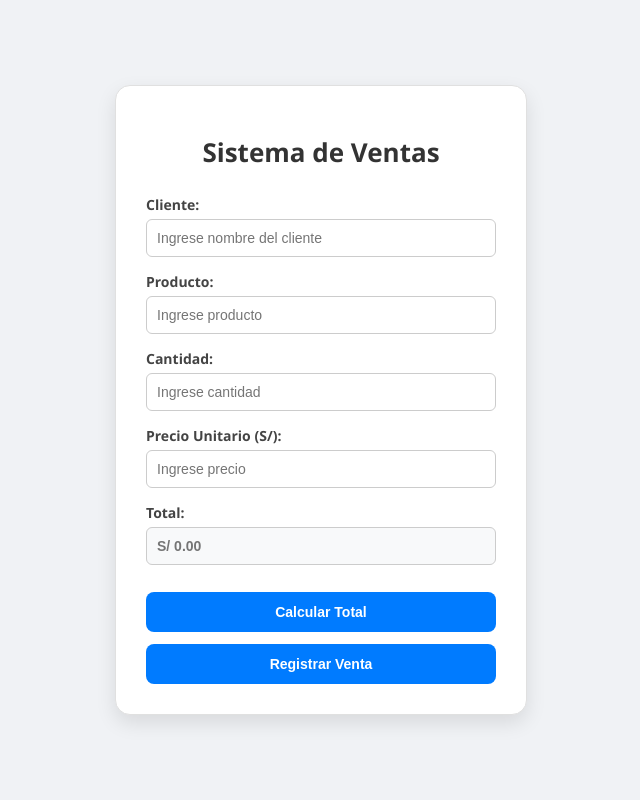
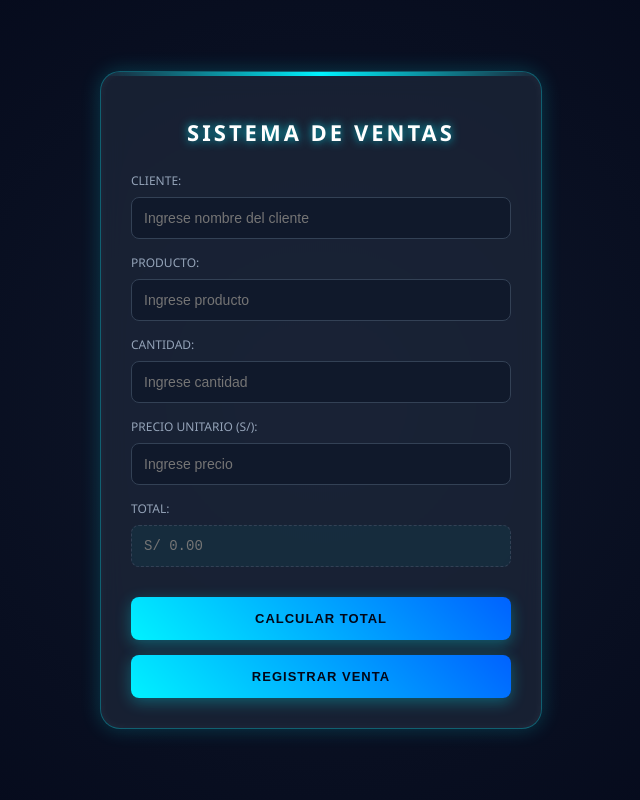
Before and after one commit to JeffersonR12/ventas-JeffersonS3, a PHP site: page / in a window 1280 px wide. Shown: the whole page, without its empty margins (319-959 px from the left). Run offline with PHP 8.4, Linux system fonts and the light colour scheme.

Commit message:
cambio en el estilo

```diff
--- a/estilos.css
+++ b/estilos.css
@@ -1,27 +1,50 @@
 body {
-    font-family: 'Segoe UI', Tahoma, Geneva, Verdana, sans-serif;
-    background-color: #f0f2f5;
+    /* Fondo con un degradado profundo y oscuro */
+    background: radial-gradient(circle, #0f172a 0%, #020617 100%);
+    font-family: 'Orbitron', 'Segoe UI', sans-serif; /* Fuente futurista opcional */
     display: flex;
     justify-content: center;
     align-items: center;
     height: 100vh;
     margin: 0;
+    color: #00f2ff;
 }
 
 .container {
-    background-color: #ffffff;
+    /* Efecto Glassmorphism */
+    background: rgba(30, 41, 59, 0.7);
+    backdrop-filter: blur(12px);
+    -webkit-backdrop-filter: blur(12px);
     padding: 30px;
-    border-radius: 15px;
-    box-shadow: 0 8px 20px rgba(0,0,0,0.1);
-    width: 350px;
-    border: 1px solid #e0e0e0;
+    border-radius: 20px;
+    /* Resplandor exterior de neón */
+    box-shadow: 0 0 20px rgba(0, 242, 255, 0.2), inset 0 0 10px rgba(255, 255, 255, 0.05);
+    width: 380px;
+    border: 1px solid rgba(0, 242, 255, 0.3);
+    position: relative;
+    overflow: hidden;
+}
+
+/* Detalle decorativo: una línea brillante arriba */
+.container::before {
+    content: "";
+    position: absolute;
+    top: 0;
+    left: 0;
+    width: 100%;
+    height: 4px;
+    background: linear-gradient(90deg, transparent, #00f2ff, transparent);
 }
 
 h1 {
     text-align: center;
-    color: #333;
+    color: #fff;
+    text-transform: uppercase;
+    letter-spacing: 3px;
     margin-bottom: 25px;
-    font-size: 26px;
+    font-size: 22px;
+    /* Efecto de texto brillante */
+    text-shadow: 0 0 10px rgba(0, 242, 255, 0.8);
 }
 
 .form-group {
@@ -30,50 +53,63 @@ h1 {
 
 label {
     display: block;
-    font-weight: 600;
-    margin-bottom: 5px;
-    color: #444;
-    font-size: 14px;
+    font-weight: 500;
+    margin-bottom: 8px;
+    color: #94a3b8;
+    font-size: 12px;
+    text-transform: uppercase;
 }
 
 input {
     width: 100%;
-    padding: 10px;
-    border: 1px solid #ccc;
-    border-radius: 6px;
+    padding: 12px;
+    background: rgba(15, 23, 42, 0.8);
+    border: 1px solid #334155;
+    border-radius: 8px;
     box-sizing: border-box;
     font-size: 14px;
+    color: #fff;
+    transition: all 0.3s ease;
 }
 
 input:focus {
     outline: none;
-    border-color: #007bff;
-    box-shadow: 0 0 5px rgba(0,123,255,0.2);
+    border-color: #00f2ff;
+    background: rgba(15, 23, 42, 1);
+    box-shadow: 0 0 15px rgba(0, 242, 255, 0.4);
 }
 
 button {
     width: 100%;
-    padding: 12px;
-    color: white;
+    padding: 14px;
+    color: #020617;
     border: none;
     border-radius: 8px;
     cursor: pointer;
-    font-weight: bold;
-    font-size: 14px;
-    margin-top: 12px;
-    transition: background 0.3s ease;
+    font-weight: 800;
+    font-size: 13px;
+    text-transform: uppercase;
+    margin-top: 15px;
+    letter-spacing: 1px;
+    transition: all 0.4s ease;
 }
 
+/* Estilo para los botones con gradiente de neón */
 .btn-calc, .btn-reg {
-    background-color: #007bff;
+    background: linear-gradient(45deg, #00f2ff, #0062ff);
+    box-shadow: 0 4px 15px rgba(0, 242, 255, 0.3);
 }
 
 button:hover {
-    background-color: #0056b3;
+    transform: translateY(-2px);
+    box-shadow: 0 0 25px rgba(0, 242, 255, 0.6);
+    filter: brightness(1.2);
 }
 
+/* Estilo para inputs de solo lectura (resultados) */
 input[readonly] {
-    background-color: #f8f9fa;
-    color: #333;
-    font-weight: bold;
+    background-color: rgba(0, 242, 255, 0.05);
+    color: #00f2ff;
+    border-style: dashed;
+    font-family: 'Courier New', Courier, monospace;
 }
```
